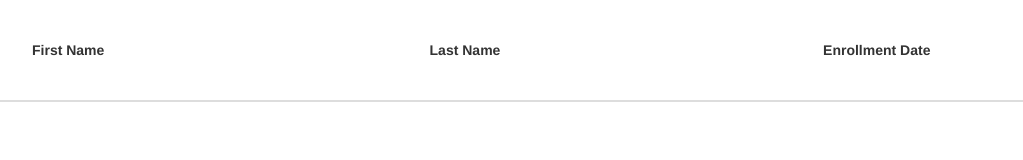
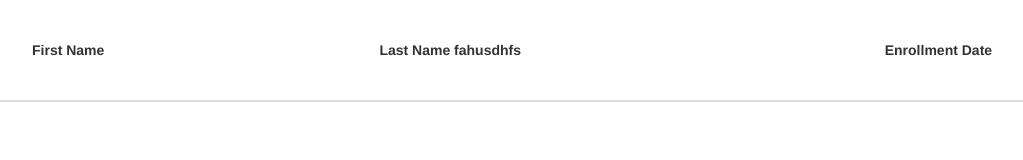
Before and after one commit to changzhai/msaphase2-cz, a plain HTML site: page handsondemo/index.html in a window 1280 px wide. Shown: the whole page, without its empty margins (8-1031 px from the left). Drawn offline with Linux system fonts and the light colour scheme; no server answers.

Commit message:
test push

```diff
--- a/handsondemo/index.html
+++ b/handsondemo/index.html
@@ -16,7 +16,7 @@
         <thead>
             <tr>
                 <th>First Name</th>
-                <th>Last Name</th>
+                <th>Last Name fahusdhfs</th>
                 <th>Enrollment Date</th>
             </tr>
         </thead>
```
Also changed, not shown: 4 other files.
